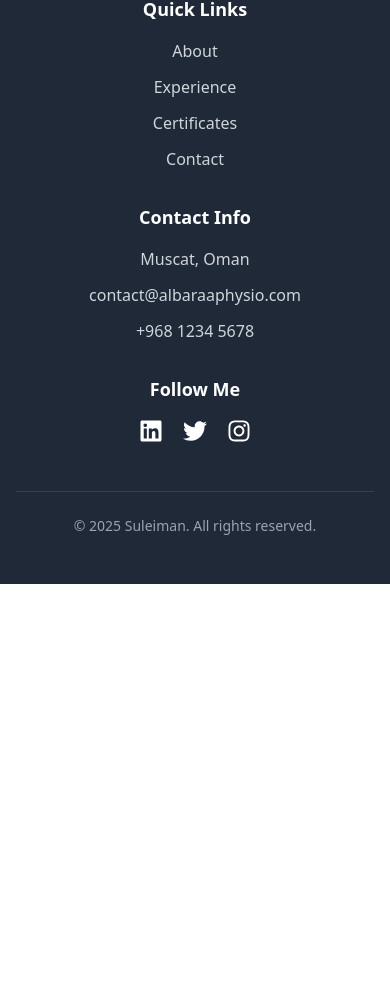
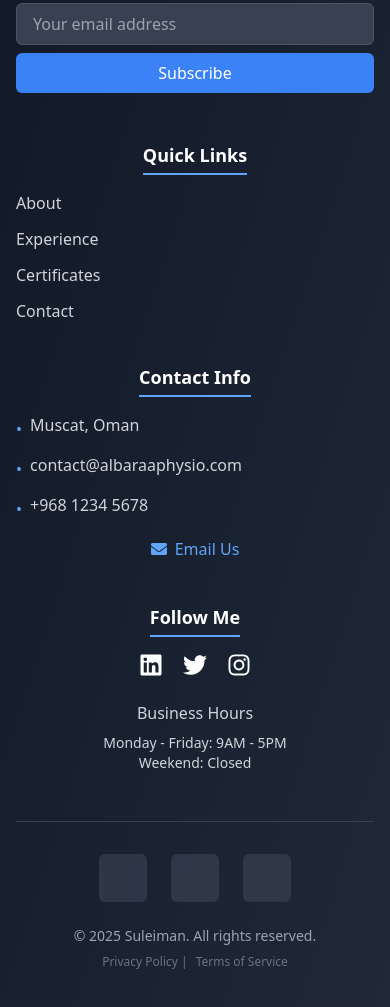
Before and after one commit to Suleiman010/baraa-portfolio, a React (Vite) app: page / in a window 390 px wide. Shown: the part 8103-9110 px from the top of the page. Before the commit the page ends 8687 px from the top, so only its background shows below. Built offline with nearby package versions, Linux system fonts and the light colour scheme.

Commit message:
imporved the footer

```diff
--- a/src/Components/Footer.jsx
+++ b/src/Components/Footer.jsx
@@ -1,12 +1,19 @@
-import React from 'react';
-import { FaLinkedin, FaTwitter, FaInstagram } from 'react-icons/fa';
+import React, { memo, useState } from 'react';
+import {
+	FaLinkedin,
+	FaTwitter,
+	FaInstagram,
+	FaEnvelope,
+	FaArrowUp,
+} from 'react-icons/fa';
 import data from '../data/data.json';
 
-const SocialIcon = ({ type, href }) => {
+const SocialIcon = memo(({ type, href, label }) => {
 	const icons = {
 		FaLinkedin: FaLinkedin,
 		FaTwitter: FaTwitter,
 		FaInstagram: FaInstagram,
+		// Add more icons as needed
 	};
 
 	const IconComponent = icons[type];
@@ -15,88 +22,183 @@ const SocialIcon = ({ type, href }) => {
 	return (
 		<a
 			href={href}
-			className="text-white hover:text-blue-400 transition-colors duration-300"
+			className="text-white hover:text-blue-400 transform hover:scale-110 transition-all duration-300"
 			target="_blank"
 			rel="noopener noreferrer"
-			aria-label={`Visit our ${type.replace('Fa', '')}`}
+			aria-label={label || `Visit our ${type.replace('Fa', '')}`}
 		>
 			<IconComponent className="text-2xl" />
 		</a>
 	);
-};
+});
+
+SocialIcon.displayName = 'SocialIcon';
+
+const FooterSection = memo(({ title, children }) => (
+	<div className="text-center md:text-left">
+		<h3 className="text-lg font-bold mb-4 text-white inline-block border-b-2 border-blue-400 pb-1">
+			{title}
+		</h3>
+		{children}
+	</div>
+));
+
+FooterSection.displayName = 'FooterSection';
 
 function Footer() {
 	const { footer } = data;
 	const currentYear = new Date().getFullYear();
 	const copyrightText = footer.copyright.text.replace('{year}', currentYear);
+	const [showScrollTop, setShowScrollTop] = useState(false);
+
+	// Handle scroll to top button visibility
+	React.useEffect(() => {
+		const handleScroll = () => {
+			setShowScrollTop(window.scrollY > 300);
+		};
+
+		window.addEventListener('scroll', handleScroll);
+		return () => window.removeEventListener('scroll', handleScroll);
+	}, []);
+
+	const scrollToTop = () => {
+		window.scrollTo({ top: 0, behavior: 'smooth' });
+	};
 
 	return (
-		<footer className="bg-gray-800 text-white py-12 overflow-hidden">
+		<footer className="bg-gradient-to-br from-gray-900 to-gray-800 text-white py-16 relative">
+			{/* Scroll to top button */}
+			<button
+				onClick={scrollToTop}
+				className={`fixed right-8 bottom-8 bg-blue-500 hover:bg-blue-600 text-white p-3 rounded-full shadow-lg transform transition-all duration-300 ${
+					showScrollTop
+						? 'opacity-100 translate-y-0'
+						: 'opacity-0 translate-y-10 pointer-events-none'
+				}`}
+				aria-label="Scroll to top"
+			>
+				<FaArrowUp />
+			</button>
+
 			<div className="container mx-auto px-4 max-w-6xl">
-				<div className="text-center mb-8">
+				{/* Newsletter Subscription (New Feature) */}
+				<div className="mb-12 text-center">
 					<h2 className="text-2xl font-bold mb-4">{footer.title}</h2>
-					<p className="text-gray-300">{footer.tagline}</p>
+					<p className="text-gray-300 mb-6 max-w-2xl mx-auto">
+						{footer.tagline}
+					</p>
+
+					<form className="max-w-md mx-auto flex flex-col sm:flex-row gap-2">
+						<input
+							type="email"
+							placeholder="Your email address"
+							className="flex-grow px-4 py-2 rounded-md bg-gray-700 text-white border border-gray-600 focus:outline-none focus:ring-2 focus:ring-blue-400"
+							aria-label="Email address"
+						/>
+						<button
+							type="submit"
+							className="bg-blue-500 hover:bg-blue-600 text-white px-6 py-2 rounded-md transition-colors duration-300"
+						>
+							Subscribe
+						</button>
+					</form>
 				</div>
 
-				<div className="grid grid-cols-1 md:grid-cols-3 gap-8 mb-12">
+				<div className="grid grid-cols-1 md:grid-cols-3 gap-10 mb-12">
 					{/* Quick Links */}
-					<div className="text-center md:text-left">
-						<h3 className="text-lg font-bold mb-4 text-white">
-							{footer.sections.links.title}
-						</h3>
+					<FooterSection title={footer.sections.links.title}>
 						<nav aria-label="Footer Navigation">
 							<ul className="space-y-3">
 								{footer.sections.links.items.map((link, index) => (
 									<li key={`link-${index}`}>
 										<a
 											href={link.href}
-											className="text-gray-300 hover:text-white hover:underline transition-colors duration-300"
+											className="text-gray-300 hover:text-white hover:underline transition-colors duration-300 flex items-center group"
 										>
-											{link.text}
+											<span className="transform group-hover:translate-x-1 transition-transform duration-200">
+												{link.text}
+											</span>
 										</a>
 									</li>
 								))}
 							</ul>
 						</nav>
-					</div>
+					</FooterSection>
 
 					{/* Contact Info */}
-					<div className="text-center md:text-left">
-						<h3 className="text-lg font-bold mb-4 text-white">
-							{footer.sections.contact.title}
-						</h3>
+					<FooterSection title={footer.sections.contact.title}>
 						<address className="not-italic">
 							<ul className="space-y-3 text-gray-300">
 								{footer.sections.contact.items.map((item, index) => (
-									<li key={`contact-${index}`}>{item}</li>
+									<li key={`contact-${index}`} className="flex items-start">
+										<span className="mr-2 mt-1 text-blue-400">•</span>
+										<span>{item}</span>
+									</li>
 								))}
 							</ul>
+
+							<a
+								href={`mailto:${data.contactEmail || 'info@company.com'}`}
+								className="inline-flex items-center mt-4 text-blue-400 hover:text-blue-300 transition-colors duration-300"
+							>
+								<FaEnvelope className="mr-2" />
+								<span>Email Us</span>
+							</a>
 						</address>
-					</div>
+					</FooterSection>
 
 					{/* Social Links */}
-					<div className="text-center md:text-left">
-						<h3 className="text-lg font-bold mb-4 text-white">
-							{footer.sections.social.title}
-						</h3>
-						<div className="flex justify-center md:justify-start space-x-5">
+					<FooterSection title={footer.sections.social.title}>
+						<div className="flex justify-center md:justify-start space-x-5 mb-6">
 							{footer.sections.social.icons.map((social, index) => (
 								<SocialIcon
 									key={`social-${index}`}
 									type={social.icon}
 									href={social.href}
+									label={social.label}
 								/>
 							))}
 						</div>
-					</div>
+
+						{/* Business Hours - New Feature */}
+						<div className="text-gray-300 mt-6">
+							<h4 className="font-medium mb-2">Business Hours</h4>
+							<p className="text-sm">Monday - Friday: 9AM - 5PM</p>
+							<p className="text-sm">Weekend: Closed</p>
+						</div>
+					</FooterSection>
 				</div>
 
-				<div className="border-t border-gray-700 pt-6 text-center">
-					<p className="text-gray-400 text-sm">{copyrightText}</p>
+				{/* Bottom section with logos and copyright */}
+				<div className="border-t border-gray-700 pt-8 text-center">
+					{/* Payment methods or partners logos could go here */}
+					<div className="flex justify-center space-x-6 mb-6">
+						{/* Example placeholder for partner logos */}
+						<div className="w-12 h-12 bg-gray-700 rounded-md opacity-70 hover:opacity-100 transition-opacity"></div>
+						<div className="w-12 h-12 bg-gray-700 rounded-md opacity-70 hover:opacity-100 transition-opacity"></div>
+						<div className="w-12 h-12 bg-gray-700 rounded-md opacity-70 hover:opacity-100 transition-opacity"></div>
+					</div>
+
+					<p className="text-gray-400 text-sm mb-2">{copyrightText}</p>
+					<p className="text-gray-500 text-xs">
+						<a
+							href="/privacy"
+							className="hover:text-gray-300 transition-colors"
+						>
+							Privacy Policy
+						</a>{' '}
+						|
+						<a
+							href="/terms"
+							className="hover:text-gray-300 transition-colors ml-2"
+						>
+							Terms of Service
+						</a>
+					</p>
 				</div>
 			</div>
 		</footer>
 	);
 }
 
-export default Footer;
+export default memo(Footer);
```
